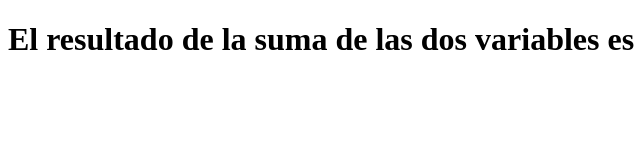
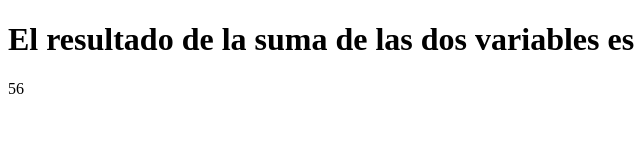
Before and after one commit to kaohhs/codoacodo, a website: page ej06.html in a window 1280 px wide. Shown: the full height of the page, 0-640 px from the left. Drawn offline with Linux system fonts and the light colour scheme; the site is published under a folder, as on GitHub Pages, so addresses that start at the root find nothing.

Commit message:
se crea carpeta de js y se mete el archivo app.js para una mejor organización

```diff
--- a/ej06.html
+++ b/ej06.html
@@ -11,6 +11,6 @@
     <h1>El resultado de la suma de las dos variables es</h1>
 
 </body>
-<script src="/app.js"></script>
+<script src="./js/app.js"></script>
 
 </html>
```
Also changed, not shown: js/app.js (renamed from app.js).
